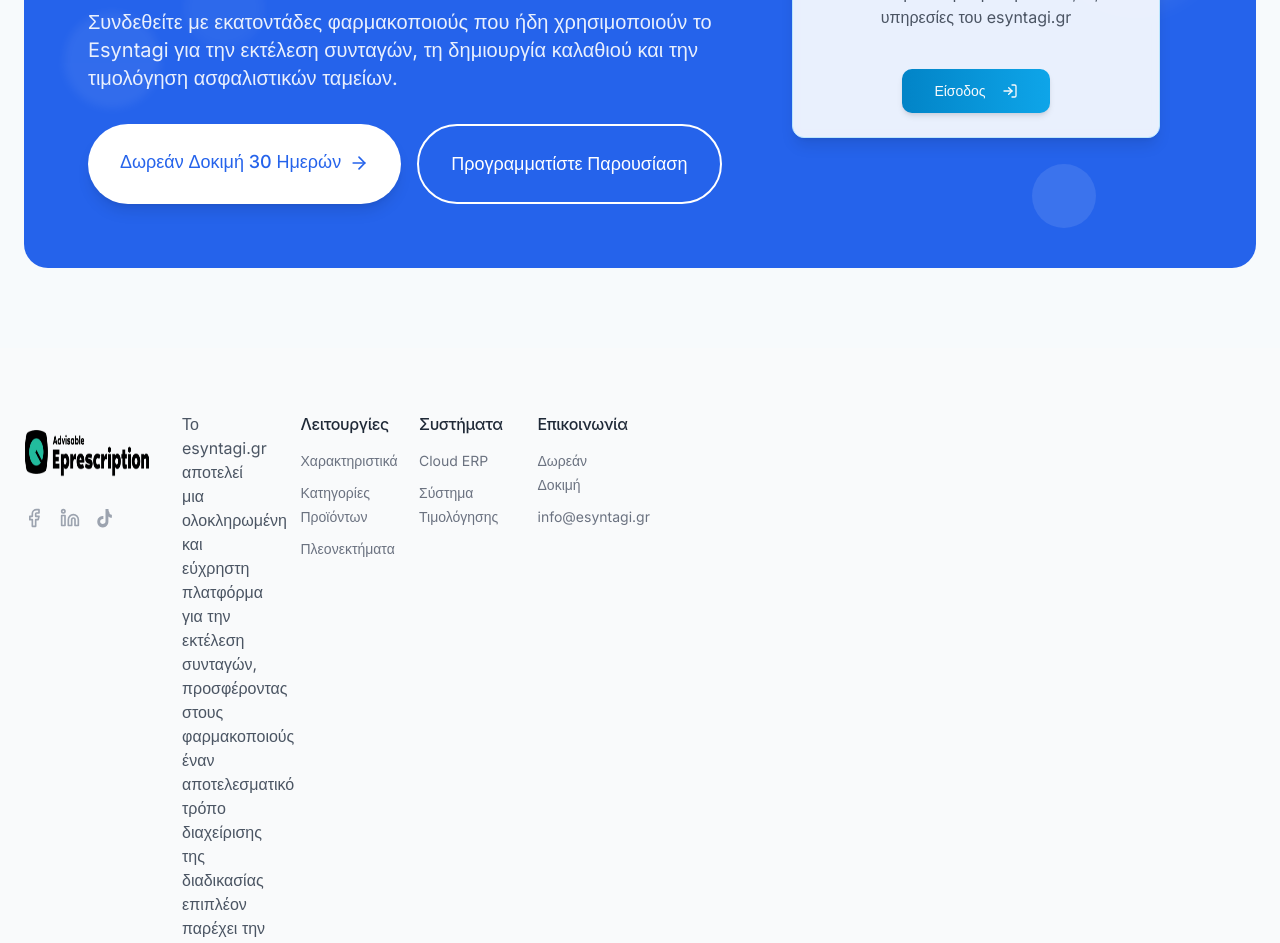
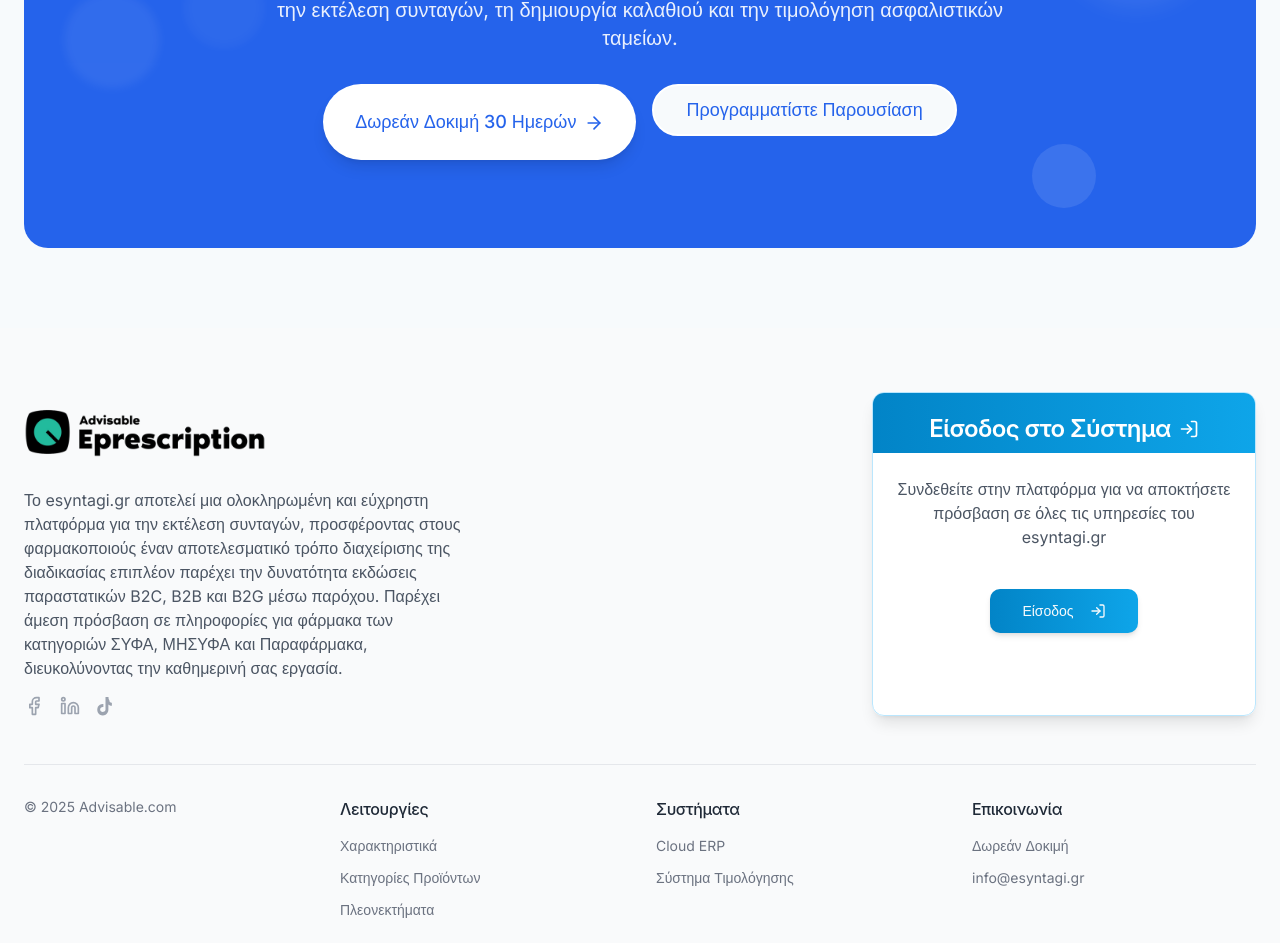
Before and after one commit to pkollaras/essyntagi-site, a React (Vite) app: page / in a window 1280 px wide. Shown: the part 5440-6383 px from the top of the page. Built offline with nearby package versions, Linux system fonts and the light colour scheme.

Commit message:
Reverted to edit edt-87aef956-b979-47d3-84d2-d08a78434bf1: "Update button links
Update button links to point to the specified URL."

```diff
--- a/src/components/CallToAction.tsx
+++ b/src/components/CallToAction.tsx
@@ -2,16 +2,12 @@
 import { useRef } from 'react';
 import { useInView } from '@/utils/animations';
 import { Button } from '@/components/ui/button';
-import { ArrowRight, LogIn } from 'lucide-react';
-import { Card, CardContent, CardFooter, CardHeader, CardTitle } from '@/components/ui/card';
-import { HoverCard, HoverCardContent, HoverCardTrigger } from '@/components/ui/hover-card';
-
+import { ArrowRight } from 'lucide-react';
 const CallToAction = () => {
   const ctaRef = useRef<HTMLDivElement>(null);
   const isInView = useInView(ctaRef, {
     threshold: 0.1
   });
-
   return <section id="cta" ref={ctaRef} className="py-20">
       <div className="container mx-auto px-6">
         <div className={`bg-blue-600 rounded-3xl p-8 md:p-12 lg:p-16 relative overflow-hidden ${isInView ? 'animate-scale-in' : 'opacity-0'}`}>
@@ -23,8 +19,7 @@ const CallToAction = () => {
             <div className="absolute top-40 left-40 h-20 w-20 rounded-full bg-white/20 blur-sm"></div>
           </div>
 
-          <div className="relative z-10 md:flex md:items-start md:justify-between md:gap-8">
-            <div className="text-center md:text-left md:max-w-2xl">
+          <div className="relative z-10 text-center max-w-3xl mx-auto">
             <h2 className="text-3xl md:text-4xl font-bold mb-4 text-white">
               Έτοιμοι να αναβαθμίσετε την εκτέλεση συνταγών στο φαρμακείο σας;
             </h2>
@@ -32,57 +27,17 @@ const CallToAction = () => {
               Συνδεθείτε με εκατοντάδες φαρμακοποιούς που ήδη χρησιμοποιούν το Esyntagi για την εκτέλεση συνταγών, τη δημιουργία καλαθιού και την τιμολόγηση ασφαλιστικών ταμείων.
             </p>
 
-              <div className="flex flex-col sm:flex-row justify-center md:justify-start gap-4 mb-8 md:mb-0">
+            <div className="flex flex-col sm:flex-row justify-center gap-4">
               <a
                 href="https://form.typeform.com/to/oZoW62gB"
                 target="_blank"
                 rel="noopener noreferrer"
-                  className="inline-block bg-white text-blue-600 hover:bg-gray-100 rounded-full px-8 py-6 text-lg font-medium shadow-lg hover:shadow-xl transition-all duration-300 w-full sm:w-auto"
+                className="inline-block bg-white text-blue-600 hover:bg-gray-100 rounded-full px-8 py-6 text-lg font-medium shadow-lg hover:shadow-xl transition-all duration-300"
               >
                 Δωρεάν Δοκιμή 30 Ημερών
                 <ArrowRight className="ml-2 h-5 w-5 inline-block" />
               </a>
-                <a
-                  href="#"
-                  className="inline-block border-white border-2 text-white hover:text-white hover:bg-white/10 rounded-full px-8 py-6 text-lg font-medium w-full sm:w-auto"
-                >
-                  Προγραμματίστε Παρουσίαση
-                </a>
-              </div>
-            </div>
-
-            {/* Login Card moved from Footer */}
-            <div className="mt-10 md:mt-0 flex justify-center md:justify-end md:min-w-80">
-              <Card className="w-full max-w-sm shadow-lg border-essyntagi-200 overflow-hidden bg-white/90 backdrop-blur-sm transition-all duration-300 hover:shadow-xl animate-scale-in">
-                <CardHeader className="pb-3 bg-gradient-to-r from-essyntagi-600 to-essyntagi-500">
-                  <CardTitle className="text-white flex justify-center items-center">
-                    <span>Είσοδος στο Σύστημα</span>
-                    <LogIn className="h-5 w-5 ml-2" />
-                  </CardTitle>
-                </CardHeader>
-                <CardContent className="pt-6 text-center">
-                  <p className="text-gray-600 mb-4">Συνδεθείτε στην πλατφόρμα για να αποκτήσετε πρόσβαση σε όλες τις υπηρεσίες του esyntagi.gr</p>
-                </CardContent>
-                <CardFooter className="flex justify-center">
-                  <HoverCard>
-                    <HoverCardTrigger asChild>
-                      <a href="https://app.esyntagi.gr" target="_blank" rel="noopener noreferrer">
-                        <Button
-                          variant="default"
-                          size="lg"
-                          className="w-full bg-gradient-to-r from-essyntagi-600 to-essyntagi-500 hover:from-essyntagi-700 hover:to-essyntagi-600 shadow-md hover:shadow-lg transition-all duration-300 transform hover:-translate-y-1"
-                        >
-                          <span>Είσοδος</span>
-                          <LogIn className="h-4 w-4 ml-2" />
-                        </Button>
-                      </a>
-                    </HoverCardTrigger>
-                    <HoverCardContent className="p-2 text-center">
-                      Μετάβαση στην πλατφόρμα
-                    </HoverCardContent>
-                  </HoverCard>
-                </CardFooter>
-              </Card>
+              <Button variant="outline" className="border-white border-2 text-blue-600 hover:text-white hover:bg-white/10 rounded-full px-8 py-6 text-lg">Προγραμματίστε Παρουσίαση</Button>
             </div>
 
             <p className="text-white/80 mt-6 text-sm">
--- a/src/components/Footer.tsx
+++ b/src/components/Footer.tsx
@@ -1,5 +1,8 @@
 
-import { FacebookIcon, LinkedinIcon } from 'lucide-react';
+import { FacebookIcon, LinkedinIcon, LogIn } from 'lucide-react';
+import { Button } from '@/components/ui/button';
+import { Card, CardContent, CardFooter, CardHeader, CardTitle } from '@/components/ui/card';
+import { HoverCard, HoverCardContent, HoverCardTrigger } from '@/components/ui/hover-card';
 
 const Footer = () => {
   const currentYear = new Date().getFullYear();
@@ -11,14 +14,13 @@ const Footer = () => {
   return <footer className="bg-gray-50 pt-16 pb-8">
       <div className="container mx-auto px-6">
         <div className="grid grid-cols-1 md:grid-cols-2 gap-8 pb-12">
-          {/* Company info and quick links */}
-          <div className="grid grid-cols-1 lg:grid-cols-4 gap-8">
           {/* Company info */}
-            <div className="lg:col-span-1">
+          <div>
             <div className="flex items-center mb-4">
               <img alt="Eprescription Logo" className="h-20 w-auto bg-transparent" src="/lovable-uploads/efb75c91-e718-4d58-85c8-7e0d4d1f9e69.png" />
             </div>
-              <div className="flex space-x-4 mb-4">
+            <p className="text-gray-600 mb-4 max-w-md">Το esyntagi.gr αποτελεί μια ολοκληρωμένη και εύχρηστη πλατφόρμα για την εκτέλεση συνταγών, προσφέροντας στους φαρμακοποιούς έναν αποτελεσματικό τρόπο διαχείρισης της διαδικασίας επιπλέον παρέχει την δυνατότητα εκδώσεις παραστατικών B2C, B2B και B2G μέσω παρόχου. Παρέχει άμεση πρόσβαση σε πληροφορίες για φάρμακα των κατηγοριών ΣΥΦΑ, ΜΗΣΥΦΑ και Παραφάρμακα, διευκολύνοντας την καθημερινή σας εργασία.</p>
+            <div className="flex space-x-4">
               <a href="https://www.facebook.com/advisablecom/" target="_blank" rel="noopener noreferrer" className="text-gray-400 hover:text-essyntagi-600 transition" aria-label="Facebook">
                 <FacebookIcon className="h-5 w-5" />
               </a>
@@ -31,15 +33,52 @@ const Footer = () => {
             </div>
           </div>
 
-            {/* Main description and navigation links side by side */}
-            <div className="lg:col-span-3 grid grid-cols-1 lg:grid-cols-4 gap-8">
-              {/* Main text description */}
-              <div className="lg:col-span-1">
-                <p className="text-gray-600 mb-4">Το esyntagi.gr αποτελεί μια ολοκληρωμένη και εύχρηστη πλατφόρμα για την εκτέλεση συνταγών, προσφέροντας στους φαρμακοποιούς έναν αποτελεσματικό τρόπο διαχείρισης της διαδικασίας επιπλέον παρέχει την δυνατότητα εκδώσεις παραστατικών B2C, B2B και B2G μέσω παρόχου. Παρέχει άμεση πρόσβαση σε πληροφορίες για φάρμακα των κατηγοριών ΣΥΦΑ, ΜΗΣΥΦΑ και Παραφάρμακα, διευκολύνοντας την καθημερινή σας εργασία.</p>
+          {/* Login Section - transformed into a card */}
+          <div className="flex justify-center md:justify-end">
+            <Card className="w-full max-w-sm shadow-lg border-essyntagi-200 overflow-hidden bg-white/90 backdrop-blur-sm transition-all duration-300 hover:shadow-xl animate-scale-in">
+              <CardHeader className="pb-3 bg-gradient-to-r from-essyntagi-600 to-essyntagi-500">
+                <CardTitle className="text-white flex justify-center items-center">
+                  <span>Είσοδος στο Σύστημα</span>
+                  <LogIn className="h-5 w-5 ml-2" />
+                </CardTitle>
+              </CardHeader>
+              <CardContent className="pt-6 text-center">
+                <p className="text-gray-600 mb-4">Συνδεθείτε στην πλατφόρμα για να αποκτήσετε πρόσβαση σε όλες τις υπηρεσίες του esyntagi.gr</p>
+              </CardContent>
+              <CardFooter className="flex justify-center">
+                <HoverCard>
+                  <HoverCardTrigger asChild>
+                    <a href="https://app.esyntagi.gr" target="_blank" rel="noopener noreferrer">
+                      <Button
+                        variant="default"
+                        size="lg"
+                        className="w-full bg-gradient-to-r from-essyntagi-600 to-essyntagi-500 hover:from-essyntagi-700 hover:to-essyntagi-600 shadow-md hover:shadow-lg transition-all duration-300 transform hover:-translate-y-1"
+                      >
+                        <span>Είσοδος</span>
+                        <LogIn className="h-4 w-4 ml-2" />
+                      </Button>
+                    </a>
+                  </HoverCardTrigger>
+                  <HoverCardContent className="p-2 text-center">
+                    Μετάβαση στην πλατφόρμα
+                  </HoverCardContent>
+                </HoverCard>
+              </CardFooter>
+            </Card>
+          </div>
         </div>
 
-              {/* Page content - First column (Λειτουργίες) */}
-              <div className="lg:col-span-1">
+        <div className="border-t border-gray-200 pt-8">
+          <div className="grid grid-cols-1 md:grid-cols-4 gap-8">
+            {/* Copyright column */}
+            <div>
+              <p className="text-gray-500 text-sm">
+                &copy; {currentYear} Advisable.com
+              </p>
+            </div>
+
+            {/* Page content - First column */}
+            <div>
               <h4 className="font-medium text-gray-800 mb-3">Λειτουργίες</h4>
               <ul className="space-y-2">
                 <li>
@@ -60,8 +99,8 @@ const Footer = () => {
               </ul>
             </div>
 
-              {/* Page content - Second column (Συστήματα) */}
-              <div className="lg:col-span-1">
+            {/* Page content - Second column */}
+            <div>
               <h4 className="font-medium text-gray-800 mb-3">Συστήματα</h4>
               <ul className="space-y-2">
                 <li>
@@ -77,8 +116,8 @@ const Footer = () => {
               </ul>
             </div>
 
-              {/* Page content - Third column (Επικοινωνία) */}
-              <div className="lg:col-span-1">
+            {/* Page content - Third column */}
+            <div>
               <h4 className="font-medium text-gray-800 mb-3">Επικοινωνία</h4>
               <ul className="space-y-2">
                 <li>
@@ -96,15 +135,6 @@ const Footer = () => {
           </div>
         </div>
       </div>
-
-        <div className="border-t border-gray-200 pt-8">
-          <div className="text-center">
-            <p className="text-gray-500 text-sm">
-              &copy; {currentYear} Advisable.com
-            </p>
-          </div>
-        </div>
-      </div>
     </footer>;
 };
 
```
Lines whose indentation alone changed are shown as unchanged.
